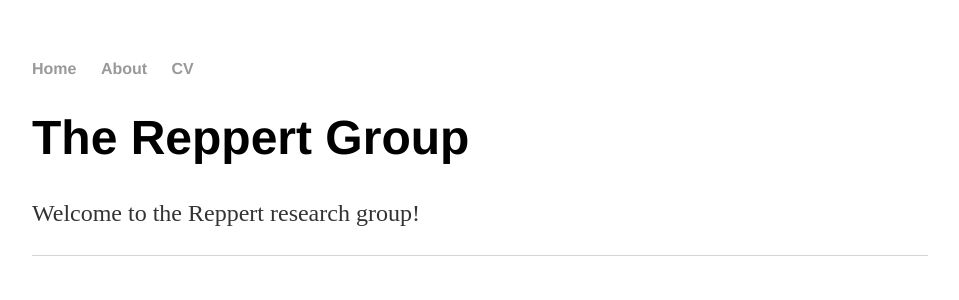
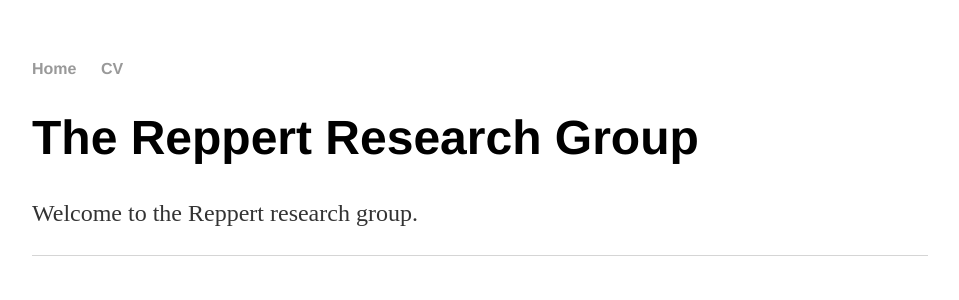
Before and after one commit to mreppert/mreppert.github.io, a Jekyll site: the page built from index.html, in a window 1280 px wide. Shown: the top 300 px of the page, without its empty margins (160-1119 px from the left). Built offline with Jekyll 4.4.1, drawn with Linux system fonts in a browser that asks for light colours.

Commit message:
Update index.html

```diff
--- a/index.html
+++ b/index.html
@@ -1,29 +1,8 @@
-<!DOCTYPE html>
-<html>
-	<head>
-		<title>Reppert Research Group</title>
-		<!-- link to main stylesheet -->
-		<link rel="stylesheet" type="text/css" href="/css/main.css">
-	</head>
-	<body>
-		<nav>
-    		<ul>
-        		<li><a href="/">Home</a></li>
-	        	<li><a href="/about">About</a></li>
-			<li><a href="/cv">CV</a></li>
-    		</ul>
-		</nav>
-		<div class="container">
-    		<div class="blurb">
-        		<h1>The Reppert Group</h1>
-				<p>Welcome to the Reppert research group!</p>
-    		</div><!-- /.blurb -->
-		</div><!-- /.container -->
-		<footer>
-    		<ul>
-        		<!--<li><a href="mailto:x">email</a></li>-->
-        		<!--<li><a href="https://github.com">github.com</a></li>-->
-			</ul>
-		</footer>
-	</body>
-</html>
+---
+layout: default
+title: Reppert Research Group
+---
+<div class="blurb">
+	<h1>The Reppert Research Group</h1>
+	<p>Welcome to the Reppert research group. </p>
+</div><!-- /.blurb -->
```
